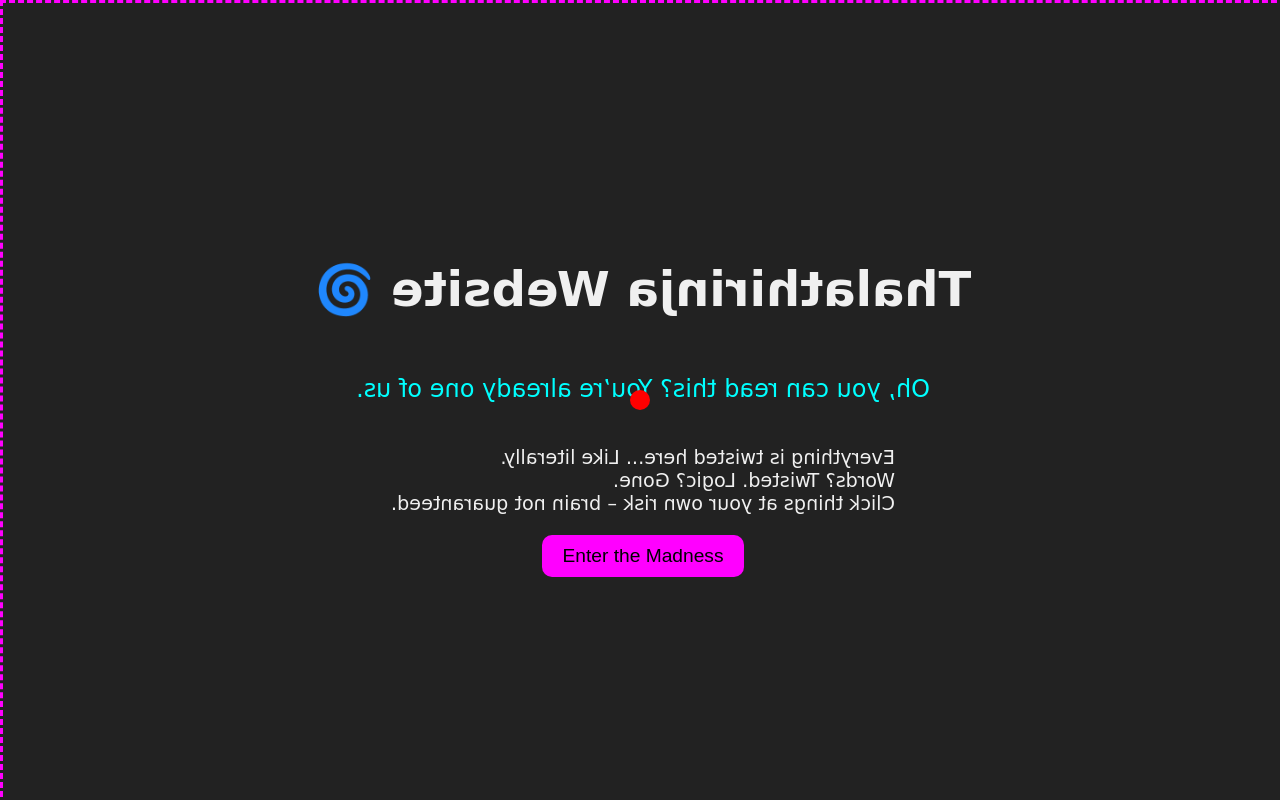
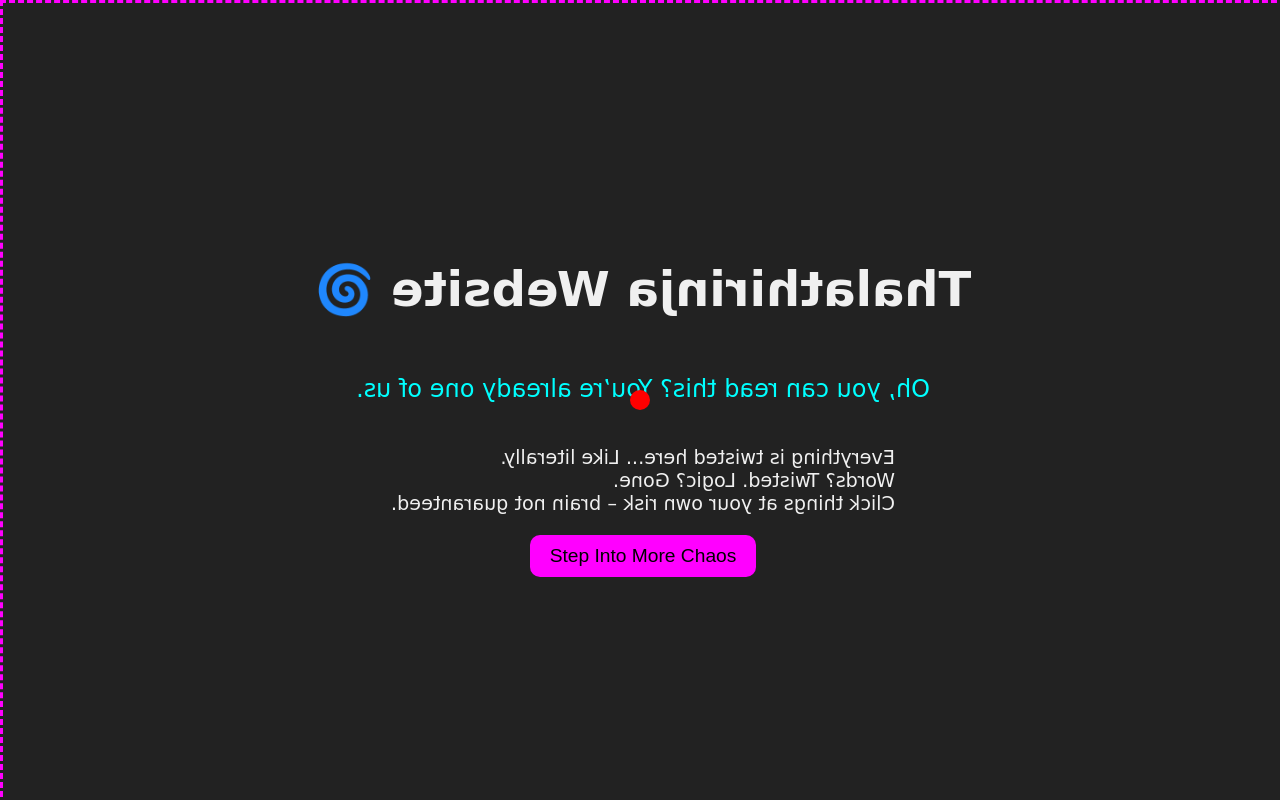
Before and after one commit to ayanajoy/Useless-Project, a React (Vite) app in the folder twisted/: page / in a window 1280 px wide. Built offline with nearby package versions, Linux system fonts and the light colour scheme.

Commit message:
modified Home

```diff
--- a/twisted/src/components/Home.jsx
+++ b/twisted/src/components/Home.jsx
@@ -46,7 +46,7 @@ const Home = () => {
       </p>
 
       {/* Fake button */}
-      <button onClick={fakeButtonClick}>Enter the Madness</button>
+      <button onClick={fakeButtonClick}>Step Into More Chaos</button>
 
       {/* Popup card */}
       {showPopup && (
```
